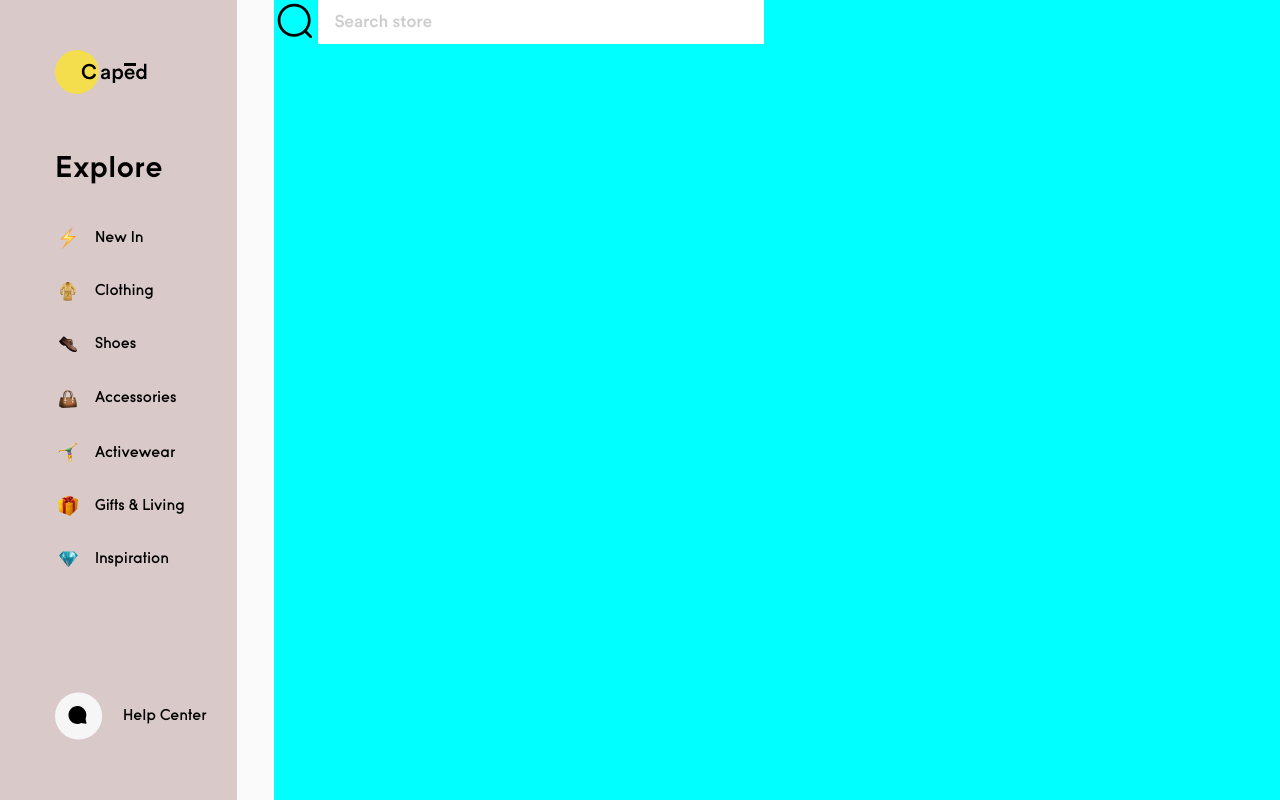
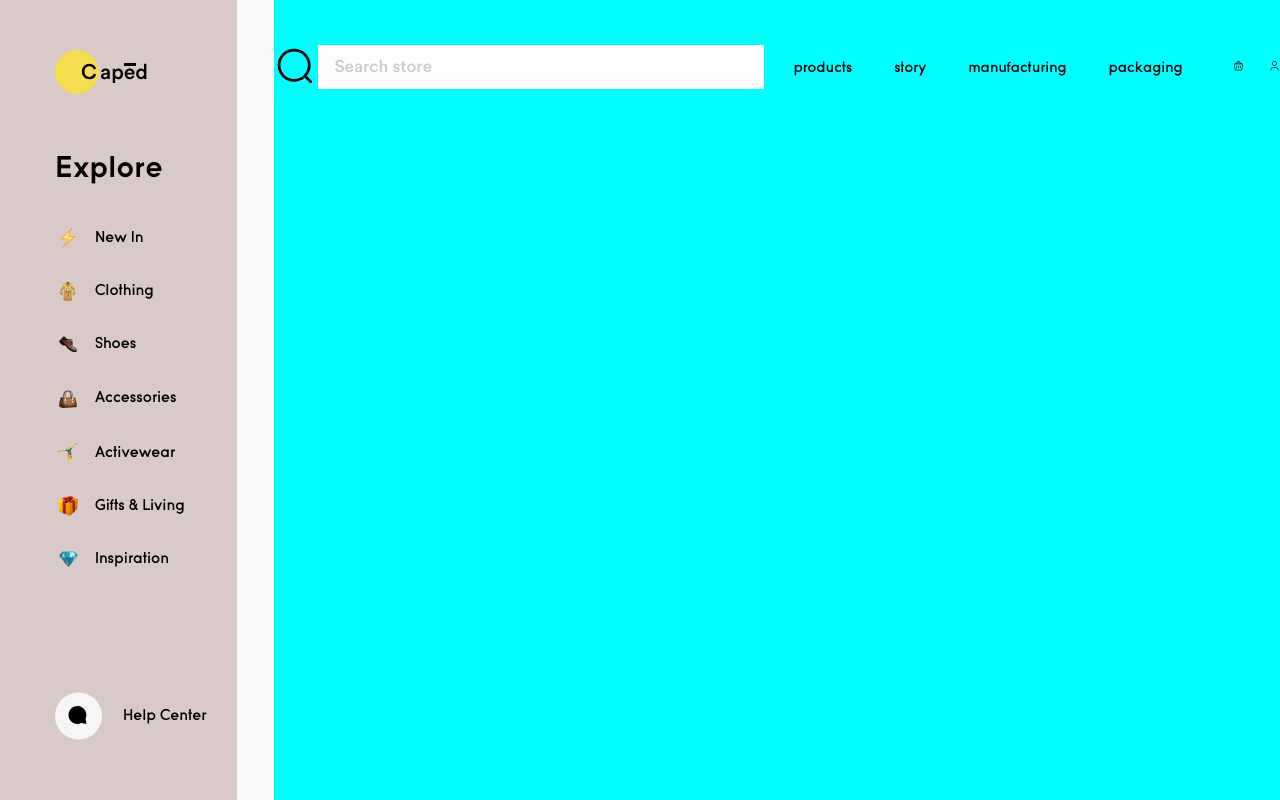
Before and after one commit to Alexwebcreator/Wigs-Ecommerce, a plain HTML site: page index.html in a window 1280 px wide. Drawn offline with Linux system fonts and the light colour scheme.

Commit message:
create nav panel

```diff
--- a/css/main.css
+++ b/css/main.css
@@ -65,8 +65,18 @@
 /* main */
 
 .main {
+  padding-top: 45px;
   width: 1100px;
   background-color: aqua;
+}
+
+/* header */
+
+.header {
+  display: flex;
+  align-items: center;
+  justify-content: space-between;
+  column-gap: 30px;
 }
 
 /* search */
@@ -96,3 +106,26 @@
 .search-input::placeholder {
   color: rgba(0, 0, 0, 0.2)
 }
+
+/* Nav header */
+
+.nav-header {
+
+}
+
+.nav-header-list {
+  display: flex;
+  align-items: center;
+}
+
+.nav-header-link-text + .nav-header-link-text {
+  margin-left: 42px;
+}
+
+.nav-header-link-text + .nav-header-link-icon {
+  margin-left: 50px;
+}
+
+.nav-header-link-icon + .nav-header-link-icon {
+  margin-left: 25px;
+}
--- a/index.html
+++ b/index.html
@@ -89,16 +89,20 @@
 				</div>
 				<div class="header-links">
 					<nav class="nav-header">
-						<ul>
-							<li><a href="#"></a></li>
-							<li><a href="#"></a></li>
-							<li><a href="#"></a></li>
-							<li><a href="#"></a></li>
-							<li><a href="#"></a></li>
+						<ul class="nav-header-list">
+							<li class="nav-header-link-text"><a href="#">products</a></li>
+							<li class="nav-header-link-text"><a href="#">story</a></li>
+							<li class="nav-header-link-text"><a href="#">manufacturing</a></li>
+							<li class="nav-header-link-text"><a href="#">packaging</a></li>
+							<li class="nav-header-link-icon"><a href="#">
+								<img src="./img/icons/basket.svg" alt="Cart">
+							</a></li>
+							<li class="nav-header-link-icon"><a href="#">
+								<img src="./img/icons/person.svg" alt="User">
+							</a></li>
 						</ul>
 					</nav>
 				</div>
-				<div class="header-user"></div>
 			</header>
 		</main>
 
```
